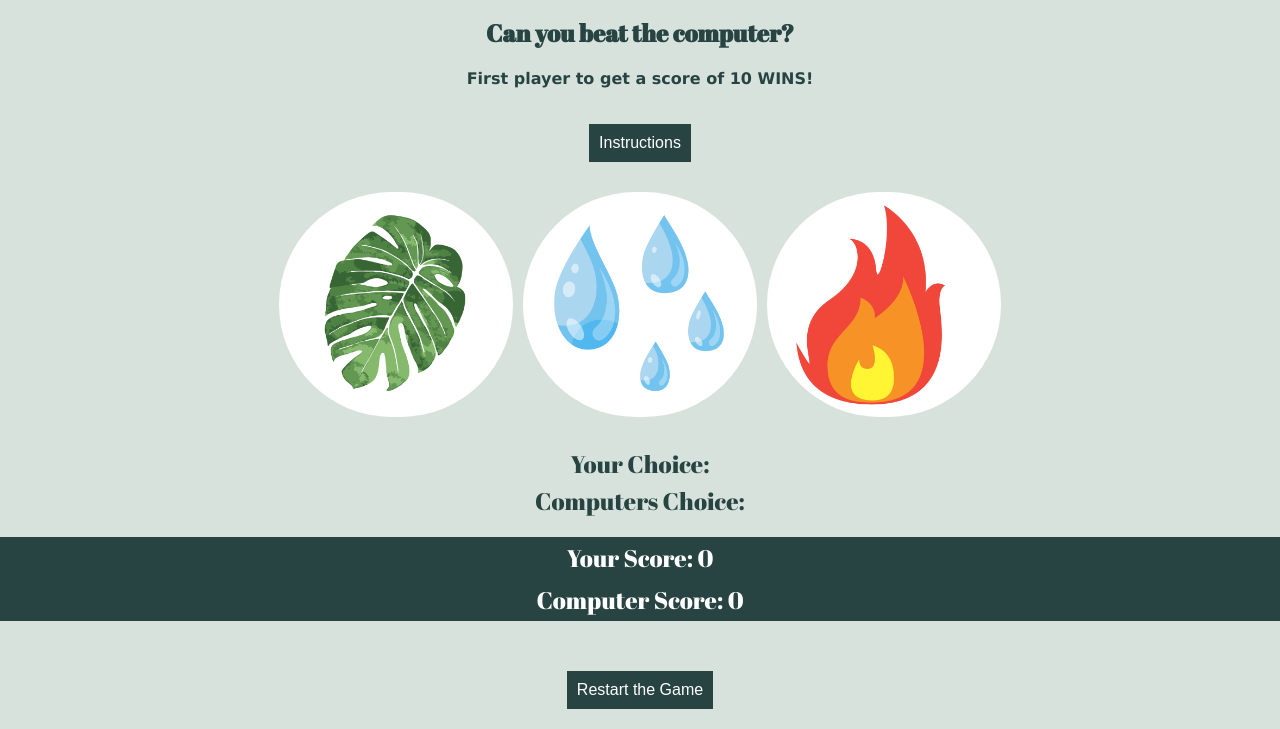
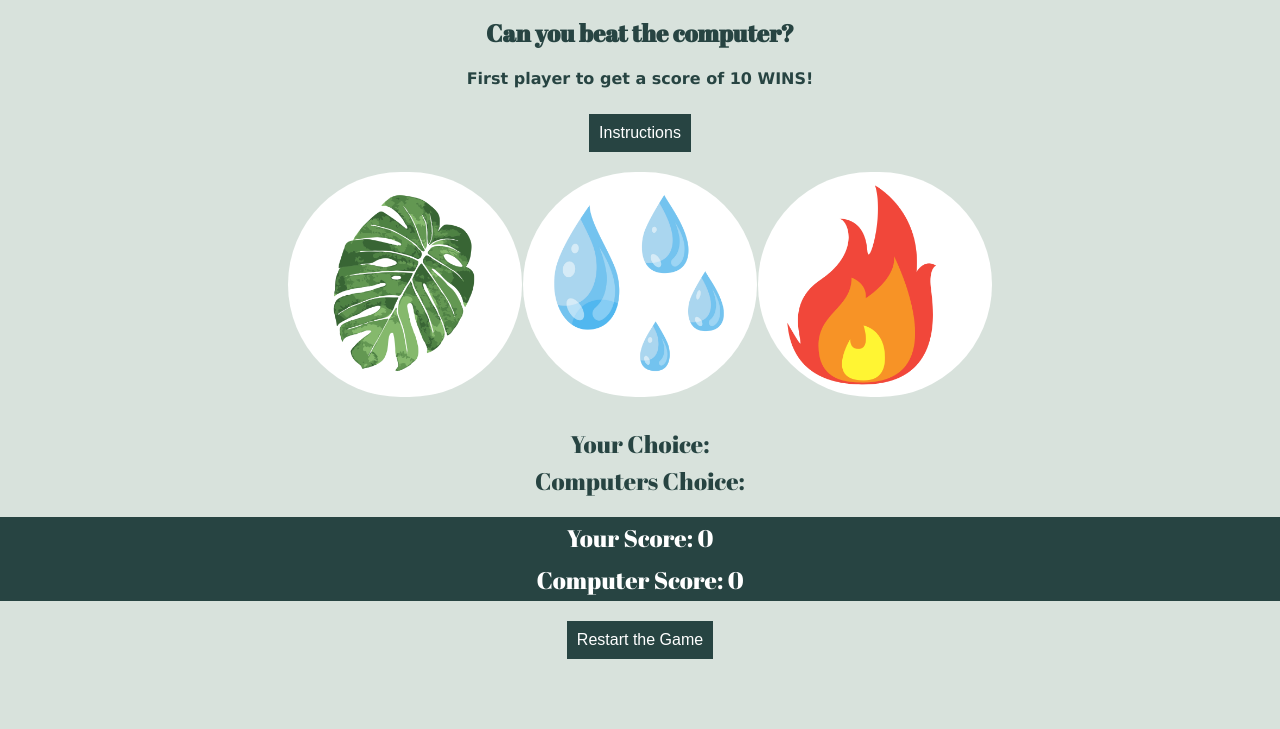
Before and after one commit to Brogandaisy/Plant-Water-Fire, a plain HTML site: page index.html in a window 1280 px wide. Shown: the part 116-845 px from the top of the page. After the commit the page ends 800 px from the top, so only its background shows below. Drawn offline with Linux system fonts and the light colour scheme.

Commit message:
Add forEach loopto reduce redundancy and improve maintainability

```diff
--- a/assets/css/style.css
+++ b/assets/css/style.css
@@ -139,7 +139,7 @@ p {
 #scoreArea {
     background-color: #274442;
     width: 100%;
-    margin-bottom: 30px;
+    margin-bottom: 10px;
 }
 
 .scoreTally {
@@ -156,7 +156,7 @@ p {
     color: white;
     font-size: 1rem;
     padding: 10px;
-    margin: 20px;
+    margin: 10px;
     border: none;
     cursor: pointer;
 }
--- a/assets/javascript/script.js
+++ b/assets/javascript/script.js
@@ -1,41 +1,32 @@
 let modal = document.getElementById("myModal");
 let btn = document.getElementById("myInstructions");
 let span = document.getElementsByClassName("close")[0];
-
 const choices = ["Plant", "Water", "Fire"];
-const playersChoice = document.getElementById("playersChoice");
-const computersChoice = document.getElementById("computersChoice");
+const playersDisplay = document.getElementById("playersDisplay");
+const computersDisplay = document.getElementById("computersDisplay");
 const resultDisplay = document.getElementById("resultDisplay");
 const playersScoreDisplay = document.getElementById("playersScoreDisplay");
 const computersScoreDisplay = document.getElementById("computersScoreDisplay");
 let playerScore = 0;
 let computerScore = 0;
-
 function playGame(playersChoice) {
-
     const computersChoice = choices[Math.floor(Math.random() * 3)];
     let result = "";
-
-    if (playersChoice === computersChoice){
+    if (playersChoice === computersChoice) {
         result = "It's a tie!";
-    }
-    else {
-        switch(playersChoice){
-            case "Plant" :
+    } else {
+        switch(playersChoice) {
+            case "Plant":
                 result = (computersChoice === "Water") ? "You WIN!" : "You LOSE!";
                 break;
-            case "Fire" :
+            case "Fire":
                 result = (computersChoice === "Plant") ? "You WIN!" : "You LOSE!";
                 break;
-            case "Water" :
+            case "Water":
                 result = (computersChoice === "Fire") ? "You WIN!" : "You LOSE!";
                 break;
         }
     }
-
-    /**
-     * Updates players and computers scores when they get a particular message after they choose their icon.
-     */
     playersDisplay.textContent = `You Chose: ${playersChoice}`;
     computersDisplay.textContent = `Computer Chose: ${computersChoice}`;
     if (result === "You WIN!") {
@@ -46,62 +37,46 @@ function playGame(playersChoice) {
         computerScore++;
         updateComputerScore();
     }
-
     resultDisplay.textContent = result;
     checkWinner(); // Check for a winner after updating the scores
-
 }
-
-/**
- * Checks if either player or computer has reached a score of 10 and displays the winning message.
- */
 function checkWinner() {
     if (playerScore === 10) {
         resultDisplay.textContent = "You win the game!";
         resetGame();
-
     } else if (computerScore === 10) {
         resultDisplay.textContent = "Computer wins the game!";
         resetGame();
     }
 }
-
-/**
- * Resets the game scores.
- */
 function resetGame() {
     playerScore = 0;
     computerScore = 0;
     updatePlayerScore();
     updateComputerScore();
 }
-
-/**
- *  Updates the players score when they see 'You WIN!'.
- */
 function updatePlayerScore() {
     playersScoreDisplay.innerText = playerScore.toString();
 }
-/**
- *  Updates the computers score when they see 'You LOSE!'.
- */
 function updateComputerScore() {
     computersScoreDisplay.innerText = computerScore.toString();
 }
-
-/**
- * When the 'Intructions' button is clicked, a pop-up/modal is created displaying the instructions for the player.
- */
 btn.onclick = function() {
-    modal.style.display = "block"
+    modal.style.display = "block";
 }
-
 span.onclick = function() {
     modal.style.display = "none";
 }
-
 window.onclick = function(event) {
     if (event.target == modal) {
         modal.style.display = "none";
     }
 }
+// Create choice buttons dynamically using a forEach loop
+const choicesContainer = document.querySelector('.choices');
+choices.forEach(choice => {
+    const button = document.createElement('button');
+    button.innerHTML = `<img src="assets/images/${choice.toLowerCase()}.png" alt="${choice.toLowerCase()}">`;
+    button.onclick = () => playGame(choice);
+    choicesContainer.appendChild(button);
+});
--- a/index.html
+++ b/index.html
@@ -1,6 +1,5 @@
 <!DOCTYPE html>
 <html lang="en">
-
 <head>
     <meta charset="UTF-8">
     <meta name="viewport" content="width=device-width, initial-scale=1.0">
@@ -11,15 +10,13 @@
     <link rel='icon' type='image/x-icon' href='assets/images/pwf-favicon.png'>
     <title>Plant, Water, Fire!</title>
 </head>
-
 <body>
     <h1 id="heading">Plant - Water - Fire!</h1>
     <div class="introText">
-    <h2>Can you beat the computer?</h2>
-    <h3>First player to get a score of <b>10 WINS!</b></h3>
+        <h2>Can you beat the computer?</h2>
+        <h3>First player to get a score of <b>10 WINS!</b></h3>
     </div>
     <button id="myInstructions" class="hoverButton">Instructions</button>
-
     <div id="myModal" class="modal">
         <div id="instructionsArea">
             <h2>Plant - Water - Fire!</h2>
@@ -37,35 +34,21 @@
             <span class="close">Click to PLAY!</span>
         </div>
     </div>
-
     <div class="game-area">
-        <div class="choices">
-            <button onclick="playGame('Plant')"><img src="assets/images/plant.png" alt="plant"></button>
-            &nbsp;
-            <button onclick="playGame('Water')"><img src="assets/images/water.png" alt="water"></button>
-            &nbsp;
-            <button onclick="playGame('Fire')"><img src="assets/images/fire.png" alt="fire"></button>
-        </div>
-
+        <div class="choices"></div>
         <div id="playersDisplay">Your Choice:</div>
         <div id="computersDisplay">Computers Choice:</div>
         <div id="resultDisplay"></div>
     </div>
-
     <div id="scoreArea">
         <div class="scoreTally">Your Score:
             <span id="playersScoreDisplay">0</span>
         </div>
-
         <div class="scoreTally">Computer Score:
             <span id="computersScoreDisplay">0</span>
         </div>
     </div>
-
     <button class="hoverButton" onclick="window.location.reload();">Restart the Game</button>
-
     <script src="assets/javascript/script.js"></script>
-
 </body>
-
 </html>
```
Lines whose indentation alone changed are shown as unchanged.
